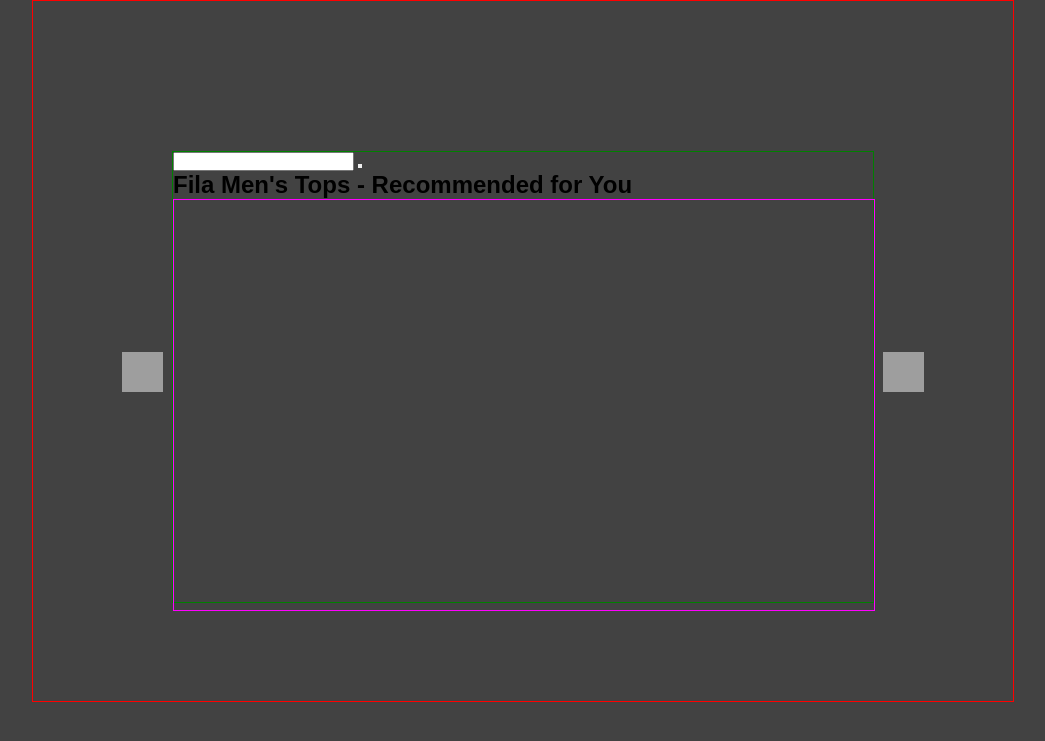
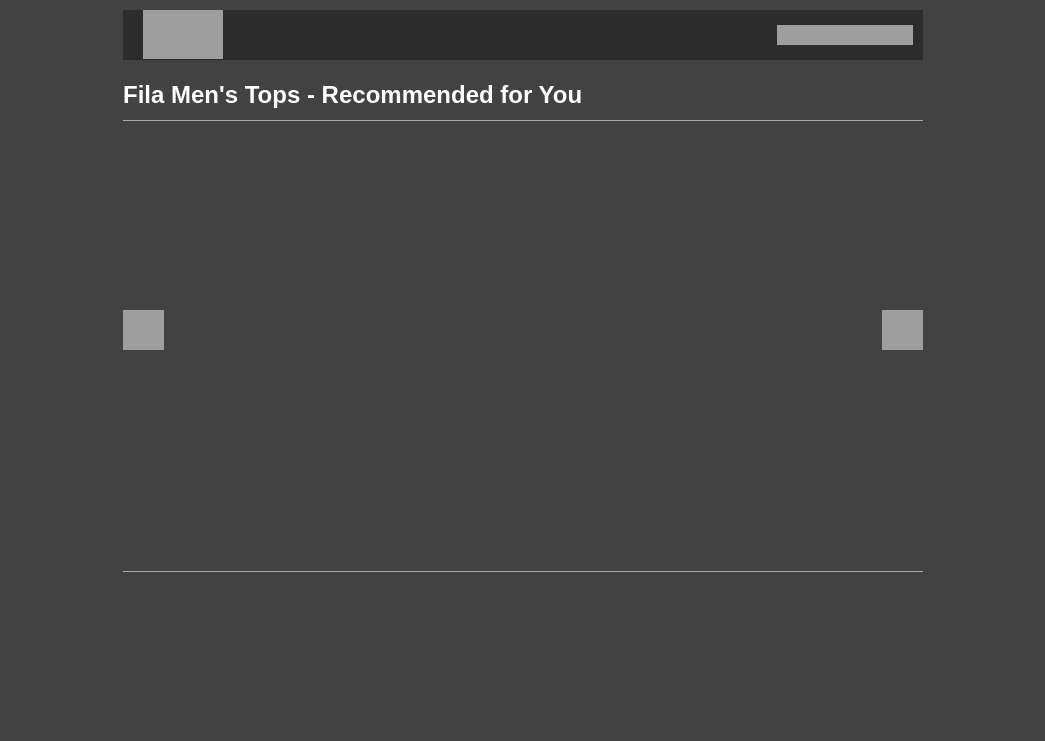
Before and after one commit to AliMD/JavaScript-SlideShow-in-Depth, a PHP site: page /FilaSlider.php in a window 1280 px wide. Shown: the top 741 px of the page, without its empty margins (117-1162 px from the left). Run offline with PHP 8.4, Linux system fonts and the light colour scheme; data that the repository does not hold is empty; grey boxes are pictures that could not be loaded.

Commit message:
Add some Style for best Design

```diff
--- a/Students Works/FilaSlider.css
+++ b/Students Works/FilaSlider.css
@@ -1,6 +1,11 @@
 *{
 	padding:0;
 	margin:0;
+
+	border:none !important;
+
+	/*
+*/
 }
 
 body{
@@ -16,15 +21,77 @@ div.container{
 }
 
 div.container div.slideshow{
-	width:700px;
-	height:450px;
-	margin:150px auto 0;
+	width:800px;
+	height:650px;
+	margin:10px auto 0;
 	position:relative;
 	border:1px solid green;
 }
 
+div.slideshow div.logo{
+	width:auto;
+	height:50px;
+	padding:0 0 0 20px;
+	background-color:#2d2c2c;
+}
+
+div.slideshow div.logo a{
+	background-image: url(../images/logo.gif);
+	background-position:left top;
+	background-repeat:no-repeat;
+	width: 80px;
+	height: 49px;
+	color: transparent;
+	display:block;
+	float:left;
+	top: auto;
+}
+
+div.slideshow div.search-box{
+	width:136px;
+	height:20px;
+	float:right;
+	margin:15px 10px 0 0;
+	background-image:url(../images/background_search.gif);
+	background-repeat:no-repeat;
+	background-position:right top;
+	border:1px solid white;
+}
+
+div.slideshow div.search-box > input{
+	width:106px;
+	background-color:transparent;
+	border:0;
+	font-size:11px;
+	padding:6px 0 0 7px;
+	float:left;
+}
+
+div.slideshow div.search-box > button{
+	width:19px;
+	height:20px;
+	background-color:transparent;
+	border:0;
+	cursor:pointer;
+	float:left;
+
+}
+
+div.slideshow > h2{
+	border-bottom: 1px solid #AAA !important;
+	line-height: 50px;
+	color:white;
+	padding: 10px 0 0 0;
+	margin-bottom:20px;
+}
+
+div.slideshow > h1{
+	border-top: 1px solid #AAA !important;
+	margin-top:20px;
+}
+
 div.slideshow div.case-train{
-	width:700px;
+	width:699px;
 	height:410px;
 	margin:0 auto;
 	position:relative;
@@ -41,28 +108,28 @@ div.slideshow div.next{
 }
 
 div.slideshow div.pre{
-	top:200px;
-	left:-51px;
+	top:300px;
+	left:0px;
 	background-image:url(../images/sprite-icons.png);
 	background-repeat:no-repeat;
-	background-position:0 0;
+	background-position:0px -1px;
 }
 
 
 div.slideshow div.pre:hover{
-	background-position:0 -42px;
+	background-position:0px -42px;
 }
 
 div.slideshow div.next{
-	top:200px;
-	right:-51px;
+	top:300px;
+	right:0px;
 	background-image:url(../images/sprite-icons.png);
 	background-repeat:no-repeat;
-	background-position:-43px -2px;
+	background-position:-42px -2px;
 }
 
 div.slideshow div.next:hover{
-	background-position:-43px -43px;
+	background-position:-42px -43px;
 }
 
 div.case-train div.train{
@@ -86,7 +153,12 @@ div.train > div{
 	background-size:cover;
 	background-position:center center;
 	position:relative;
+	margin-left:3px;
 	/*border:1px solid black;*/
+}
+
+div.train > div:first-child{
+	/*margin-left:3px;*/
 }
 
 div.train > div div.info{
```
